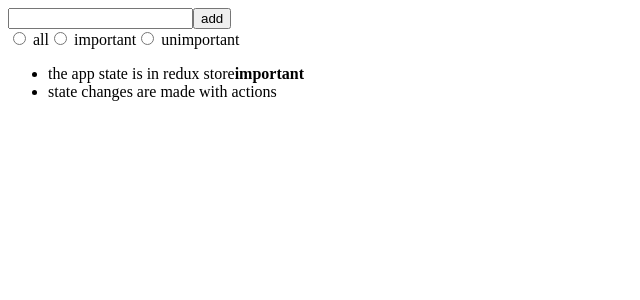
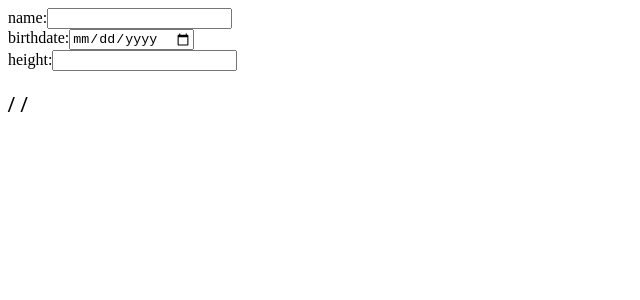
Before and after one commit to s3fs/test, a React (Create React App) app: page / in a window 1280 px wide. Shown: the top 300 px of the page, without its empty margins (0-640 px from the left). Built offline with nearby package versions, Linux system fonts and the light colour scheme; data requests are answered from the project's data file.

Commit message:
custom hooks init

```diff
--- a/db.json
+++ /dev/null
@@ -1,14 +0,0 @@
-{
-  "notes": [
-    {
-      "content": "the app state is in redux store",
-      "important": true,
-      "id": 1
-    },
-    {
-      "content": "state changes are made with actions",
-      "important": false,
-      "id": 2
-    }
-  ]
-}
--- a/src/App.js
+++ b/src/App.js
@@ -1,22 +1,51 @@
-import React, { useEffect } from "react"
-import NewNote from "./components/NewNote"
-import Notes from "./components/Notes"
-import VisibilityFilter from "./components/VisibilityFilter"
-import { initNotes } from "./reducers/noteReducer"
-import { useDispatch } from "react-redux"
+import React, { useState } from "react"
+
+const useField = (type) => {
+  const [value, setValue] = useState('')
+
+  const onChange = (ev) => {
+    setValue(ev.target.value)
+  }
+
+  return {
+    type,
+    value,
+    onChange
+  }
+}
 
 const App = () => {
-  const dispatch = useDispatch()
-
-  useEffect(() => {
-      dispatch(initNotes())
-  }, [dispatch])
+  const name = useField('text')
+  const bd = useField('date')
+  const height = useField('number')
 
   return (
     <div>
-      <NewNote />
-      <VisibilityFilter />
-      <Notes />
+      <form>
+        name:
+        <input
+          type={name.type}
+          value={name.value}
+          onChange={name.onChange}
+        />
+        <br/>
+        birthdate:
+        <input
+          type={bd.type}
+          value={bd.value}
+          onChange={bd.onChange}
+        />
+        <br />
+        height:
+        <input
+          type={height.type}
+          value={height.value}
+          onChange={height.onChange}
+        />
+      </form>
+      <h2>
+        {name.value} / {bd.value} / {height.value}
+      </h2>
     </div>
   )
 }
--- a/src/components/NewNote.js
+++ /dev/null
@@ -1,23 +0,0 @@
-import React from "react"
-import { useDispatch } from "react-redux"
-import { createNote } from "../reducers/noteReducer"
-
-const NewNote = () => {
-  const dispatch = useDispatch()
-
-  const addNote = async (ev) => {
-    ev.preventDefault()
-    const content = ev.target.note.value
-    ev.target.note.value = ''
-    dispatch(createNote(content))
-  }
-
-  return (
-    <form onSubmit={addNote}>
-      <input name='note' />
-      <button type='submit'>add</button>
-    </form>
-  )
-}
-
-export default NewNote
--- a/src/components/Notes.js
+++ /dev/null
@@ -1,39 +0,0 @@
-import React from "react"
-import { useDispatch, useSelector } from "react-redux"
-import { toggleImpActionCreator } from "../reducers/noteReducer"
-
-const Note = ({ note, handleClick }) => {
-  return (
-    <li onClick={handleClick}>
-      {note.content}
-      <strong>{note.important ? 'important' : ''}</strong>
-    </li>
-  )
-}
-
-const Notes = () => {
-  const dispatch = useDispatch()
-  const notes = useSelector(({ filter, notes }) => {
-    return filter === 'ALL'
-      ? notes
-      : filter === 'IMPORTANT'
-        ? notes.filter(n => n.important)
-        : notes.filter(n => !n.important)
-  })
-
-  return (
-    <ul>
-      {notes.map(note =>
-        <Note
-          key={note.id}
-          note={note}
-          handleClick={() =>
-            dispatch(toggleImpActionCreator(note.id))
-          }
-        />
-      )}
-    </ul>
-  )
-}
-
-export default Notes
--- a/src/components/VisibilityFilter.js
+++ /dev/null
@@ -1,17 +0,0 @@
-import React from "react"
-import { filterChange } from "./filterReducer"
-import { useDispatch } from "react-redux"
-
-const VisibilityFilter = () => {
-  const dispatch = useDispatch()
-
-  return (
-    <div>
-      <input type='radio' name='filter' onChange={() => dispatch(filterChange('ALL'))} /> all
-      <input type='radio' name='filter' onChange={() => dispatch(filterChange('IMPORTANT'))} /> important
-      <input type='radio' name='filter' onChange={() => dispatch(filterChange('UNIMPORTANT'))} /> unimportant
-    </div>
-  )
-}
-
-export default VisibilityFilter
--- a/src/components/filterReducer.js
+++ /dev/null
@@ -1,19 +0,0 @@
-//reducer
-const filterReducer = (state = 'ALL', action) => {
-  switch (action.type) {
-    case 'SET_FILTER':
-      return action.filter
-    default:
-      return state
-  }
-}
-
-//action creator
-export const filterChange = (filter) => {
-  return {
-    type: 'SET_FILTER',
-    filter
-  }
-}
-
-export default filterReducer
--- a/src/index.js
+++ b/src/index.js
@@ -1,11 +1,7 @@
 import React from "react"
 import ReactDOM from 'react-dom'
-import { Provider } from "react-redux"
-import App from "./App"
-import store from './store'
+import App from './App'
 
 ReactDOM.render(
-  <Provider store={store}>
-    <App />
-  </Provider>, document.getElementById('root')
+  <App />, document.getElementById('root')
 )
--- a/src/reducers/noteReducer.js
+++ /dev/null
@@ -1,51 +0,0 @@
-import noteService from '../services/notes'
-const noteReducer = (state = [], action) => {
-  switch (action.type) {
-    case 'NEW_NOTE':
-      return [...state, action.data]
-    case 'TOGGLE_IMPORTANCE':
-      const id = action.data.id
-      const toChange = state.find(n => n.id === id)
-      const changedNote = {
-        ...toChange,
-        important: !toChange.important
-      }
-      return state.map(n => n.id !== id ? n : changedNote)
-    case 'INIT_NOTES':
-      return action.data
-    default:
-      return state
-  }
-}
-
-export const initNotes = () => {
-  //returns async function
-  return async (dispatch) => {
-    //async fn takes dispatch fn as an argument and invokes it
-    //as soon as the promise is fulfilled
-    const notes = await noteService.getAll()
-    dispatch({
-      type: 'INIT_NOTES',
-      data: notes.data
-    })
-  }
-}
-
-const createNote = (content) => {
-  return async (dispatch) => {
-    const newNote = await noteService.createNew(content)
-    dispatch({
-      type: 'NEW_NOTE',
-      data: newNote
-    })
-  }
-}
-
-const toggleImpActionCreator = (id) => {
-  return {
-    type: 'TOGGLE_IMPORTANCE',
-    data: { id }
-  }
-}
-
-export { noteReducer, toggleImpActionCreator, createNote }
--- a/src/services/notes.js
+++ /dev/null
@@ -1,20 +0,0 @@
-/* eslint-disable import/no-anonymous-default-export */
-import axios from 'axios'
-
-const url = 'http://localhost:3001/notes'
-
-const getAll = async () => {
-  return await axios.get(url)
-}
-
-const createNew = async (content) => {
-  const obj = {
-    content,
-    important: false
-  }
-
-  const res = await axios.post(url, obj)
-  return res.data
-}
-
-export default { getAll, createNew }
--- a/src/store.js
+++ /dev/null
@@ -1,18 +0,0 @@
-import { createStore, combineReducers, applyMiddleware } from "redux"
-import thunk from 'redux-thunk'
-import { composeWithDevTools } from 'redux-devtools-extension'
-
-import { noteReducer } from "./reducers/noteReducer"
-import filterReducer from "./components/filterReducer"
-
-const reducer = combineReducers({
-  notes: noteReducer,
-  filter: filterReducer
-})
-
-const store = createStore(
-  reducer,
-  composeWithDevTools(applyMiddleware(thunk))
-)
-
-export default store
```
Also changed, not shown: src/reportWebVitals.js (deleted, +0 -13 lines), src/setupTests.js (deleted, +0 -5 lines), 1 other file (tests, documents, lock files or other folders).
